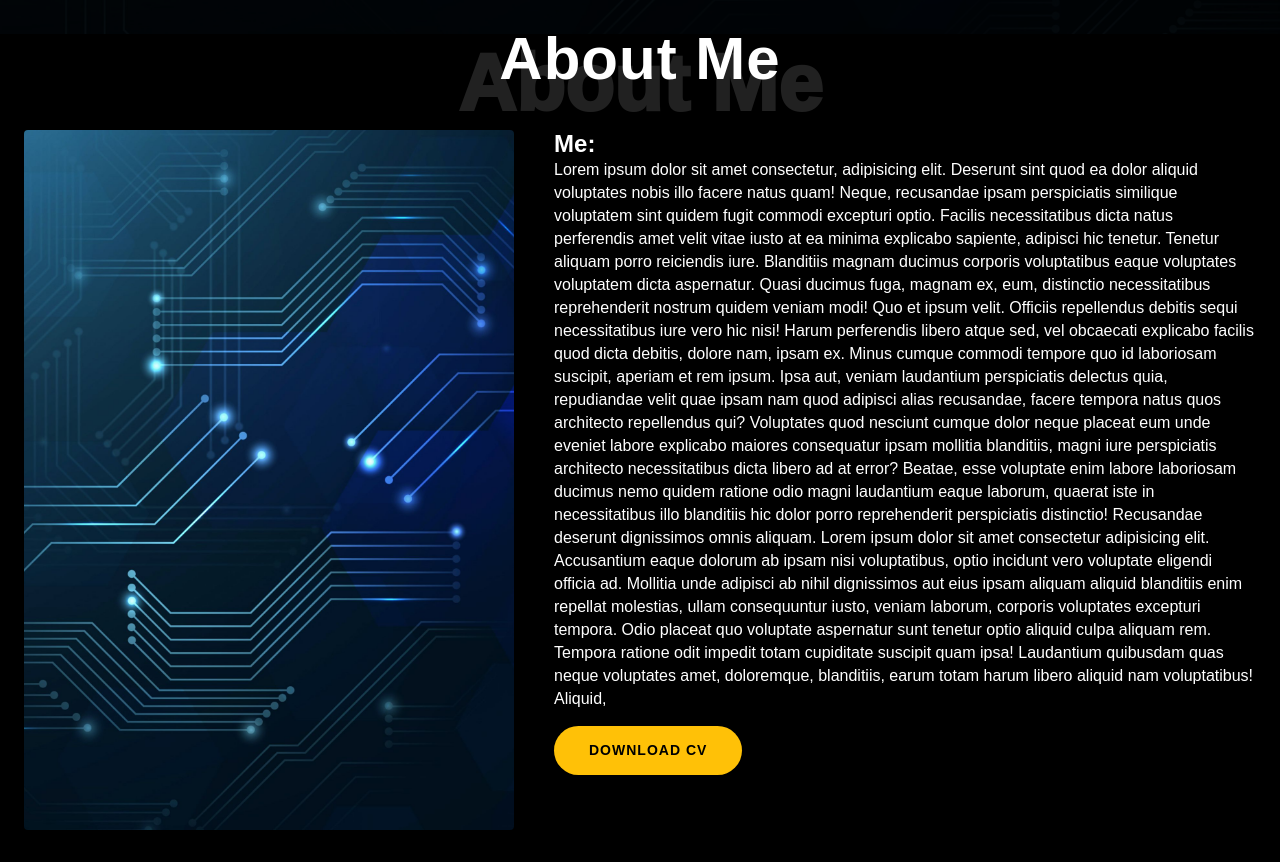
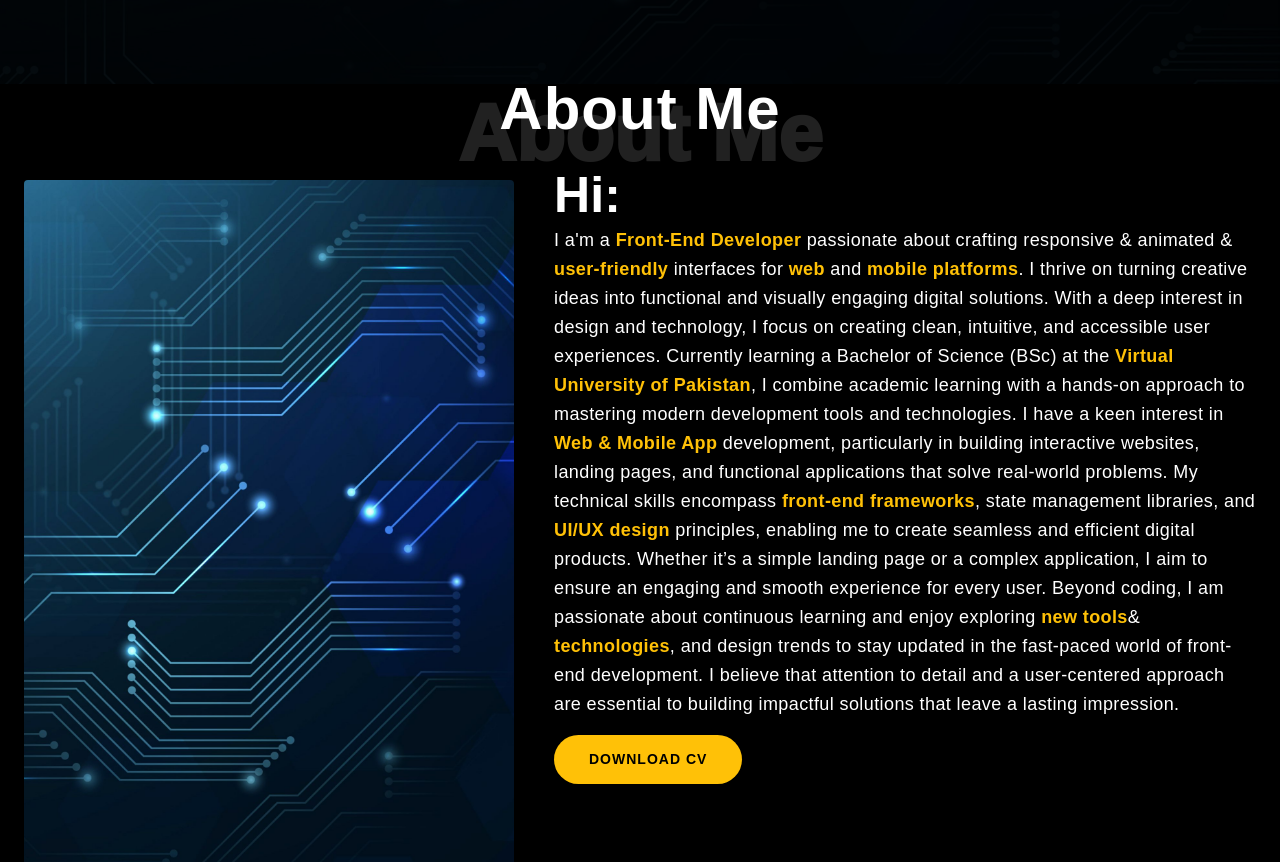
Before and after one commit to CodeCraft4/My_Portfolio, a React (Vite) app: page / in a window 1280 px wide. Shown: the part 600-1462 px from the top of the page. Built offline with nearby package versions, Linux system fonts and the light colour scheme.

Commit message:
feat: modifications in modules

```diff
--- a/src/components/PackageTitle/PackageTitle.tsx
+++ b/src/components/PackageTitle/PackageTitle.tsx
@@ -2,12 +2,13 @@ import { COLORS } from "@muc/constants";
 import { Box, Typography } from "@mui/material";
 
 type PackageTypes = {
+  id?: string;
   title: string;
   shadowTitle: string;
   description?: string;
 };
 const PackageTitle = (props: PackageTypes) => {
-  const { title, shadowTitle, description } = props || {};
+  const { title, shadowTitle, description, id } = props || {};
   return (
     <Box
       position={"relative"}
@@ -21,6 +22,7 @@ const PackageTitle = (props: PackageTypes) => {
       }}
     >
       <h1
+        id={id}
         style={{
           fontWeight: 1000,
           fontSize: "80px",
--- a/src/modules/AboutModule/AboutModule.tsx
+++ b/src/modules/AboutModule/AboutModule.tsx
@@ -6,7 +6,7 @@ const AboutModule = () => {
   return (
     <Container maxWidth="lg">
       <Box my={10}>
-        <PackageTitle title="About Me" shadowTitle="About Me" />
+        <PackageTitle title="About Me" shadowTitle="About Me" id="about"/>
         <AboutMe />
       </Box>
     </Container>
--- a/src/modules/AboutModule/components/AboutMe.tsx
+++ b/src/modules/AboutModule/components/AboutMe.tsx
@@ -1,4 +1,5 @@
 import { CustomButton } from "@muc/components";
+import { COLORS } from "@muc/constants";
 import { Box, Grid, Typography } from "@mui/material";
 
 const AboutMe = () => {
@@ -18,41 +19,66 @@ const AboutMe = () => {
           />
         </Grid>
         <Grid item md={7}>
-          <Typography variant="h3">Me:</Typography>
-          <Typography variant="h6">
-            Lorem ipsum dolor sit amet consectetur, adipisicing elit. Deserunt
-            sint quod ea dolor aliquid voluptates nobis illo facere natus quam!
-            Neque, recusandae ipsam perspiciatis similique voluptatem sint
-            quidem fugit commodi excepturi optio. Facilis necessitatibus dicta
-            natus perferendis amet velit vitae iusto at ea minima explicabo
-            sapiente, adipisci hic tenetur. Tenetur aliquam porro reiciendis
-            iure. Blanditiis magnam ducimus corporis voluptatibus eaque
-            voluptates voluptatem dicta aspernatur. Quasi ducimus fuga, magnam
-            ex, eum, distinctio necessitatibus reprehenderit nostrum quidem
-            veniam modi! Quo et ipsum velit. Officiis repellendus debitis sequi
-            necessitatibus iure vero hic nisi! Harum perferendis libero atque
-            sed, vel obcaecati explicabo facilis quod dicta debitis, dolore nam,
-            ipsam ex. Minus cumque commodi tempore quo id laboriosam suscipit,
-            aperiam et rem ipsum. Ipsa aut, veniam laudantium perspiciatis
-            delectus quia, repudiandae velit quae ipsam nam quod adipisci alias
-            recusandae, facere tempora natus quos architecto repellendus qui?
-            Voluptates quod nesciunt cumque dolor neque placeat eum unde eveniet
-            labore explicabo maiores consequatur ipsam mollitia blanditiis,
-            magni iure perspiciatis architecto necessitatibus dicta libero ad at
-            error? Beatae, esse voluptate enim labore laboriosam ducimus nemo
-            quidem ratione odio magni laudantium eaque laborum, quaerat iste in
-            necessitatibus illo blanditiis hic dolor porro reprehenderit
-            perspiciatis distinctio! Recusandae deserunt dignissimos omnis
-            aliquam. Lorem ipsum dolor sit amet consectetur adipisicing elit.
-            Accusantium eaque dolorum ab ipsam nisi voluptatibus, optio incidunt
-            vero voluptate eligendi officia ad. Mollitia unde adipisci ab nihil
-            dignissimos aut eius ipsam aliquam aliquid blanditiis enim repellat
-            molestias, ullam consequuntur iusto, veniam laborum, corporis
-            voluptates excepturi tempora. Odio placeat quo voluptate aspernatur
-            sunt tenetur optio aliquid culpa aliquam rem. Tempora ratione odit
-            impedit totam cupiditate suscipit quam ipsa! Laudantium quibusdam
-            quas neque voluptates amet, doloremque, blanditiis, earum totam
-            harum libero aliquid nam voluptatibus! Aliquid,
+          <Typography variant="h2" mb={2}>
+            Hi:
+          </Typography>
+          <Typography variant="h5" letterSpacing={"0.4px"}>
+            I a'm a{" "}
+            <span style={{ color: COLORS.primary.main, fontWeight: 600 }}>
+              Front-End Developer
+            </span>{" "}
+            passionate about crafting responsive & animated &{" "}
+            <span style={{ color: COLORS.primary.main, fontWeight: 600 }}>
+              user-friendly
+            </span>{" "}
+            interfaces for{" "}
+            <span style={{ color: COLORS.primary.main, fontWeight: 600 }}>
+              web
+            </span>{" "}
+            and{" "}
+            <span style={{ color: COLORS.primary.main, fontWeight: 600 }}>
+              mobile platforms
+            </span>
+            . I thrive on turning creative ideas into functional and visually
+            engaging digital solutions. With a deep interest in design and
+            technology, I focus on creating clean, intuitive, and accessible
+            user experiences. Currently learning a Bachelor of Science (BSc) at
+            the{" "}
+            <span style={{ color: COLORS.primary.main, fontWeight: 600 }}>
+              Virtual University of Pakistan
+            </span>
+            , I combine academic learning with a hands-on approach to mastering
+            modern development tools and technologies. I have a keen interest in{" "}
+            {""}
+            <span style={{ color: COLORS.primary.main, fontWeight: 600 }}>
+              Web & Mobile App
+            </span>{" "}
+            development, particularly in building interactive websites, landing
+            pages, and functional applications that solve real-world problems.
+            My technical skills encompass{" "}
+            <span style={{ color: COLORS.primary.main, fontWeight: 600 }}>
+              front-end frameworks
+            </span>
+            , state management libraries, and{" "}
+            <span style={{ color: COLORS.primary.main, fontWeight: 600 }}>
+              UI/UX design
+            </span>{" "}
+            principles, enabling me to create seamless and efficient digital
+            products. Whether it’s a simple landing page or a complex
+            application, I aim to ensure an engaging and smooth experience for
+            every user. Beyond coding, I am passionate about continuous learning
+            and enjoy exploring{" "}
+            <span style={{ color: COLORS.primary.main, fontWeight: 600 }}>
+              new tools
+            </span>
+            {""}&{" "}
+            <span style={{ color: COLORS.primary.main, fontWeight: 600 }}>
+              technologies
+            </span>
+            , and design trends to stay updated in the fast-paced world of
+            front-end development. I believe that attention to detail and a
+            user-centered approach are essential to building impactful solutions
+            that leave a lasting impression.
           </Typography>
           <Box my={2}>
             <CustomButton variant="contained" title="Download CV" />
--- a/src/modules/ContactModule/ContactModule.tsx
+++ b/src/modules/ContactModule/ContactModule.tsx
@@ -9,6 +9,7 @@ const ContactModule = () => {
       <PackageTitle
         title="Contact Me!"
         shadowTitle="Contact"
+        id="contact"
         description={`Let's Collaborate and Make Magic Happen.`}
       />
       <Box
@@ -24,9 +25,9 @@ const ContactModule = () => {
           <ContactCard poster={e.poster} title={e.title} details={e.details} />
         ))}
       </Box>
-        <Box my={4}>
-          <ContactForm />
-        </Box>
+      <Box my={4}>
+        <ContactForm />
+      </Box>
     </Container>
   );
 };
--- a/src/modules/HomeModule/components/Header.tsx
+++ b/src/modules/HomeModule/components/Header.tsx
@@ -12,7 +12,7 @@ const Header = () => {
         sx={{
           objectFit: "cover",
           width: "100%",
-          height: 650,
+          height: 700,
           filter: "brightness(20%)",
           position: "relative",
         }}
@@ -32,7 +32,6 @@ const Header = () => {
       >
         <FadeSlider />
       </Box>
-
     </Box>
   );
 };
--- a/src/modules/ProjectsModule/ProjectsModule.tsx
+++ b/src/modules/ProjectsModule/ProjectsModule.tsx
@@ -15,6 +15,7 @@ const ProjectsModule = () => {
         <PackageTitle
           title="My Projects"
           shadowTitle="Projects"
+          id="projects"
           description={`Embarking on exciting adventures into the world of innovation, where curiosity has no limits.`}
         />
         <Box
--- a/src/modules/ServicesModule/ServicesModule.tsx
+++ b/src/modules/ServicesModule/ServicesModule.tsx
@@ -8,6 +8,7 @@ const ServicesModule = () => {
       <PackageTitle
         title="Services"
         shadowTitle="Services"
+        id="services"
         description={`Discover my services that take you on a journey far beyond the ordinary, transcending borders and linguistic barriers, like an adventure in
              the distant realms beyond Vokalia and Consonantia.`}
       />
--- a/src/modules/SkillsModule/SkillsModule.tsx
+++ b/src/modules/SkillsModule/SkillsModule.tsx
@@ -7,6 +7,7 @@ const SkillsModule = () => {
       <PackageTitle
         title="My Skills"
         shadowTitle="Skills"
+        id="skills"
         description={`Unlocking the treasure chest of my skills, a voyage that stretches far and wide,
          beyond the boundaries of the known world.`}
       />
--- a/src/styles/_common.css
+++ b/src/styles/_common.css
@@ -10,3 +10,7 @@ body {
   font-family: sans-serif;
   overflow-x: hidden;
 }
+
+html {
+  scroll-behavior: smooth;
+}
```
Also changed, not shown: src/core/App/App.tsx (+43 -13 lines), src/layout/Navbar/NavigationBar.tsx (+5 -2 lines), src/modules/ProjectsModule/components/AvailableInfo.tsx (+4 -3 lines).
